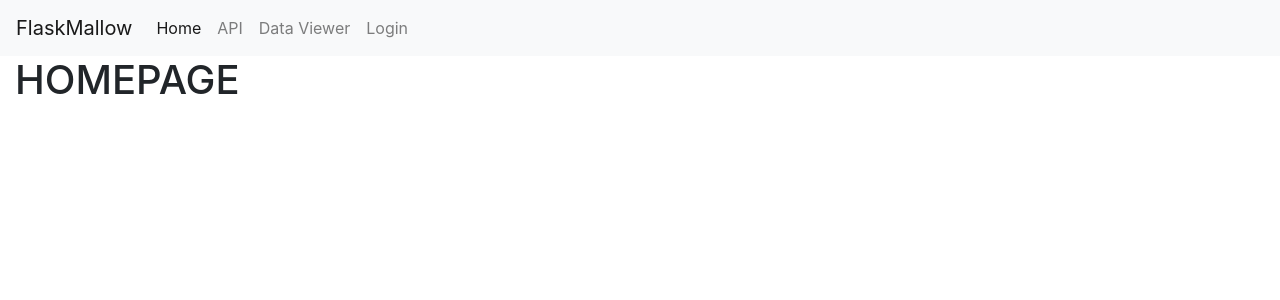
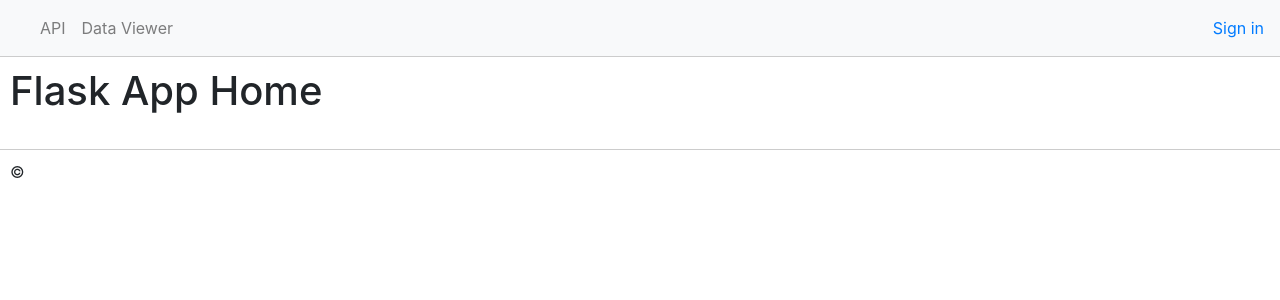
Before and after one commit to jespermaassen/flaskmallow, a Python web app: template app/templates/home.html in a window 1280 px wide. Shown: the top 300 px of the page. Run offline with Jinja, Linux system fonts and the light colour scheme; the template is opened without the code that fills it, so the values that code supplies are empty; some libraries are stand-ins or nearby versions.

Commit message:
added user login and base templates

```diff
--- a/app/__init__.py
+++ b/app/__init__.py
@@ -23,6 +23,7 @@ app.config["SECRET_KEY"] = os.getenv("secret_key")
 app.config["USE_SESSION_FOR_NEXT"] = True
 app.config["CSRF_ENABLED"] = True
 app.config["USER_ENABLE_EMAIL"] = False
+app.config["USER_APP_NAME"] = "FlaskMallow"
 
 
 login_manager = LoginManager(app)
--- a/app/templates/base.html
+++ b/app/templates/base.html
@@ -1,19 +1,44 @@
 <!DOCTYPE html>
 <html lang="en">
   <head>
-    <meta charset="UTF-8" />
-    <meta name="viewport" content="width=device-width, initial-scale=1.0" />
+    <meta charset="utf-8" />
+    <meta http-equiv="X-UA-Compatible" content="IE=edge" />
+    <meta name="viewport" content="width=device-width, initial-scale=1" />
+    <title>{{ user_manager.app_name }}</title>
+
+    <!-- Bootstrap -->
     <link
       rel="stylesheet"
       href="https://cdn.jsdelivr.net/npm/bootstrap@4.5.3/dist/css/bootstrap.min.css"
       integrity="sha384-TX8t27EcRE3e/ihU7zmQxVncDAy5uIKz4rEkgIXeMed4M0jlfIDPvg6uqKI2xXr2"
       crossorigin="anonymous"
     />
-    <title>Flaskmallow Exchange</title>
+
+    <!-- In-lining styles to avoid needing a separate .css file -->
+    <style>
+      hr {
+        border-color: #cccccc;
+        margin: 0;
+      }
+      .no-margins {
+        margin: 0px;
+      }
+      .with-margins {
+        margin: 10px;
+      }
+      .col-centered {
+        float: none;
+        margin: 0 auto;
+      }
+    </style>
+
+    {# *** Allow sub-templates to insert extra html to the head section *** #} {% block extra_css %}{% endblock %}
   </head>
+
   <body>
+    {% block body %}
         <nav class="navbar navbar-expand-lg navbar-light bg-light">
-      <a class="navbar-brand" href="#">FlaskMallow</a>
+          <a class="navbar-brand" href="/">{{ user_manager.app_name }}</a>
           <button
             class="navbar-toggler"
             type="button"
@@ -27,13 +52,46 @@
           </button>
           <div class="collapse navbar-collapse" id="navbarNavAltMarkup">
             <div class="navbar-nav">
-          <a class="nav-item nav-link active" href="/">Home</a>
               <a class="nav-item nav-link" href="/api">API</a>
               <a class="nav-item nav-link" href="/dataview">Data Viewer</a>
-          <a class="nav-item nav-link" href="/login">Login</a>
             </div>
           </div>
+          <div class="float-right">
+            {% if call_or_get(current_user.is_authenticated) %}
+            <a href="{{ url_for('user.logout') }}">{%trans%}Sign out{%endtrans%}</a>
+            {% else %}
+            <a href="{{ url_for('user.login') }}">{%trans%}Sign in{%endtrans%}</a>
+            {% endif %}
+          </div>
         </nav>
-    <div class="container-fluid">{% block content %} {% endblock %}</div>
+      </div>
+    {% block menu %} {% endblock %}
+    <hr class="no-margins" />
+
+    <div id="main-div" class="with-margins">
+      {# One-time system messages called Flash messages #} {% block flash_messages %} {%- with messages =
+      get_flashed_messages(with_categories=true) -%} {% if messages %} {% for category, message in messages %} {% if
+      category=='error' %} {% set category='danger' %} {% endif %}
+      <div class="alert alert-{{category}}">{{ message|safe }}</div>
+      {% endfor %} {% endif %} {%- endwith %} {% endblock %} {% block main %} {% block content %}{% endblock %} {%
+      endblock %}
+    </div>
+
+    <br />
+    <hr class="no-margins" />
+    <div id="footer-div" class="clearfix with-margins">
+      <div class="pull-left">{{ user_manager.USER_APP_NAME }} {{ user_manager.USER_APP_VERSION }}</div>
+      <div class="pull-right">
+        &copy; {{ user_manager.USER_COPYRIGHT_YEAR }} {{ user_manager.USER_CORPORATION_NAME }}
+      </div>
+    </div>
+    {% endblock %}
+
+    <!-- jQuery (necessary for Bootstrap's JavaScript plugins) -->
+    <script src="//code.jquery.com/jquery-1.11.0.min.js"></script>
+    <!-- Bootstrap -->
+    <script src="//netdna.bootstrapcdn.com/bootstrap/3.1.1/js/bootstrap.min.js"></script>
+
+    {# *** Allow sub-templates to insert extra html to the bottom of the body *** #} {% block extra_js %}{% endblock %}
   </body>
 </html>
--- a/app/templates/home.html
+++ b/app/templates/home.html
@@ -1,5 +1,5 @@
 {% extends 'base.html' %} {% block content %}
 
-<h1>HOMEPAGE</h1>
+<h1>Flask App Home</h1>
 
 {% endblock %}
```
Also changed, not shown: app/dataview/views.py (+0 -8 lines), app/templates/login.html (deleted, +0 -7 lines). Lines whose indentation alone changed are shown as unchanged.
